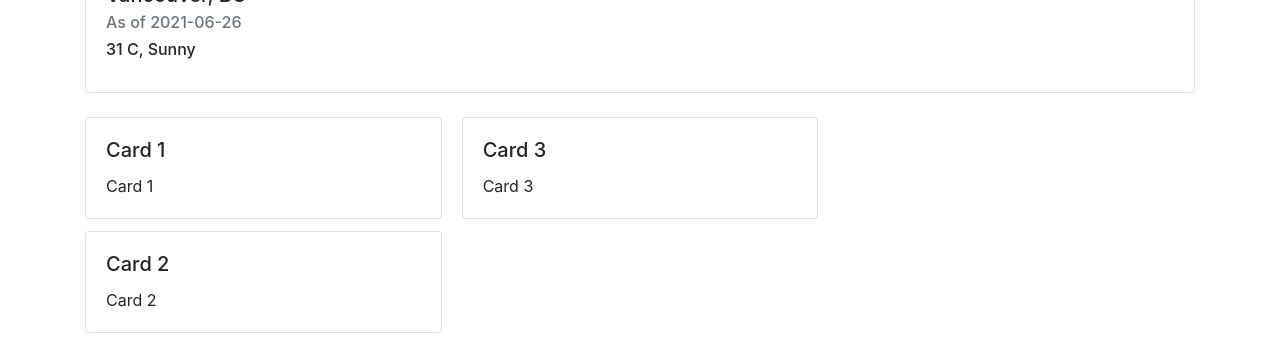
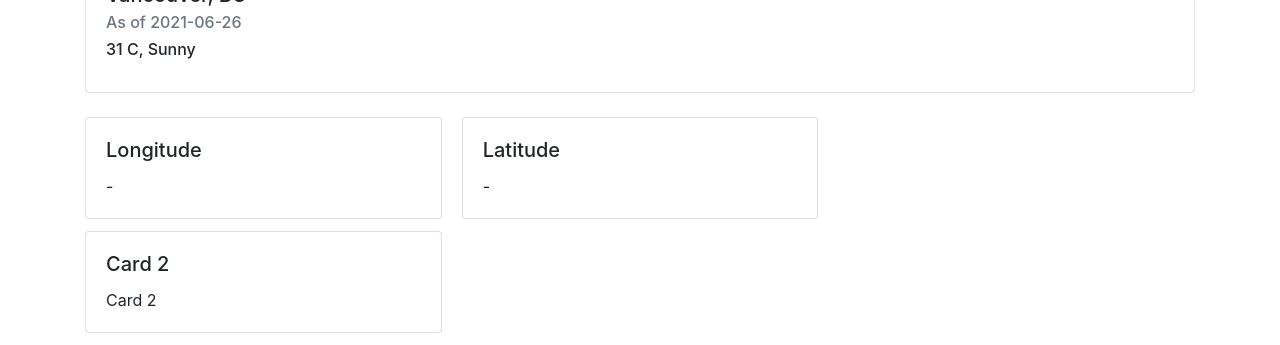
Before and after one commit to Christophler/EngHack2021, a plain HTML site: page frontend/index.html in a window 1280 px wide. Shown: the part 759-1104 px from the top of the page. Drawn offline with nearby package versions, Linux system fonts and the light colour scheme.

Commit message:
Displaying the longitude and latitude
Displays the longitude and latitude coordinates on the web-page in cards 1 and 3 respectively.

```diff
--- a/frontend/index.html
+++ b/frontend/index.html
@@ -66,9 +66,9 @@
       <div class="card-columns">
         <div class="card">
           <div class="card-body">
-            <h5 class="card-title">Card 1</h5>
-            <p class="card-text">
-              Card 1
+            <h5 class="card-title">Longitude</h5>
+            <p id = "Longitude" class="card-text">
+              -
             </p>
           </div>
         </div>
@@ -85,9 +85,9 @@
 
         <div class="card">
           <div class="card-body">
-            <h5 class="card-title">Card 3</h5>
-            <p class="card-text">
-              Card 3
+            <h5 class="card-title">Latitude</h5>
+            <p id = "Latitude" class="card-text">
+              -
             </p>
           </div>
         </div>
--- a/frontend/index.js
+++ b/frontend/index.js
@@ -12,7 +12,8 @@ var coordinates = 0;
 function onMapClick(e) {
   //console.log("You clicked the map at " + e.latlng);
   coordinates = e.latlng;
-  console.log(coordinates);
+  document.getElementById("Latitude").innerHTML = coordinates.lat;
+  document.getElementById("Longitude").innerHTML = coordinates.lng;
 }
 
 map.on('click', onMapClick);
```
